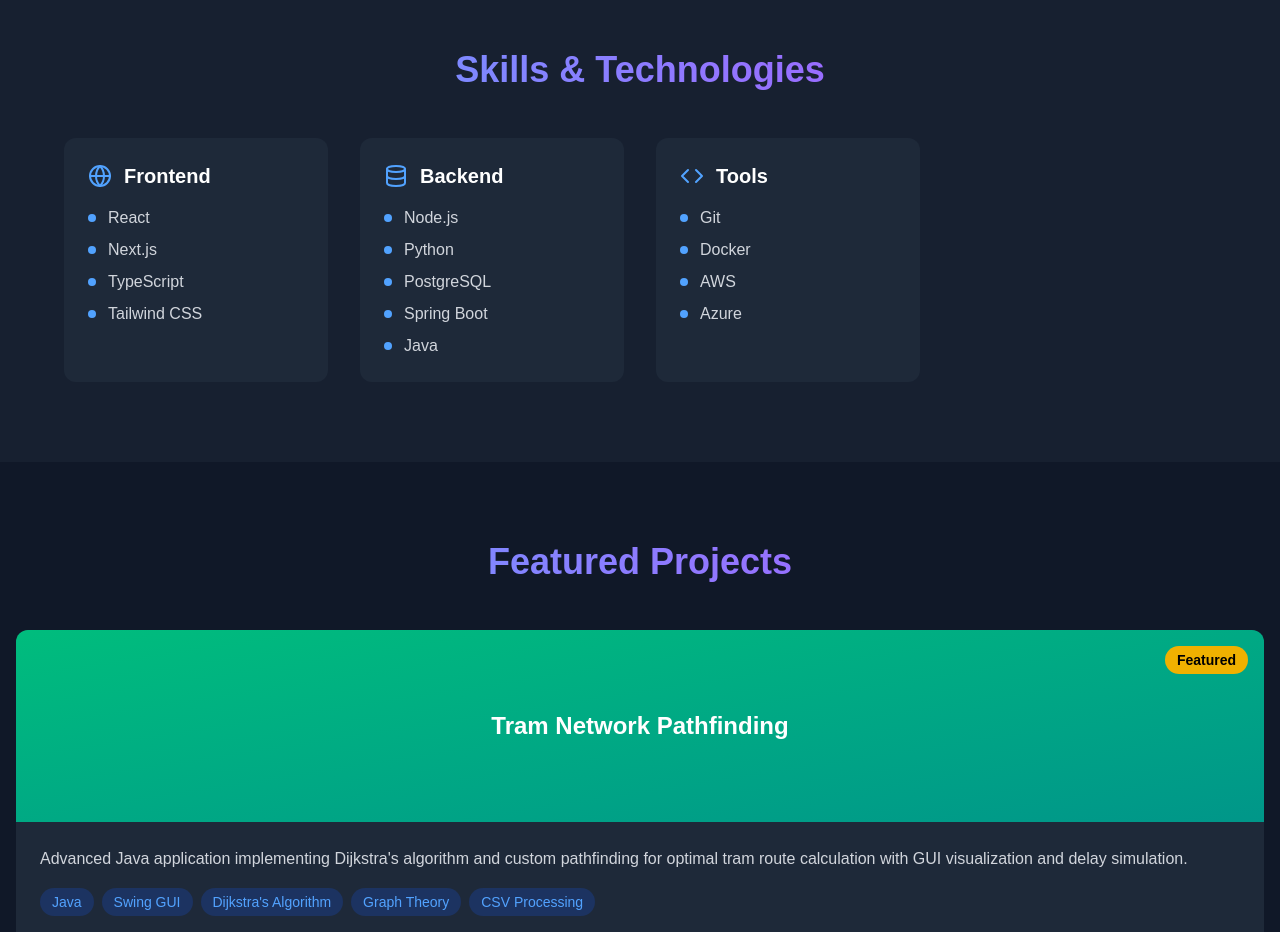
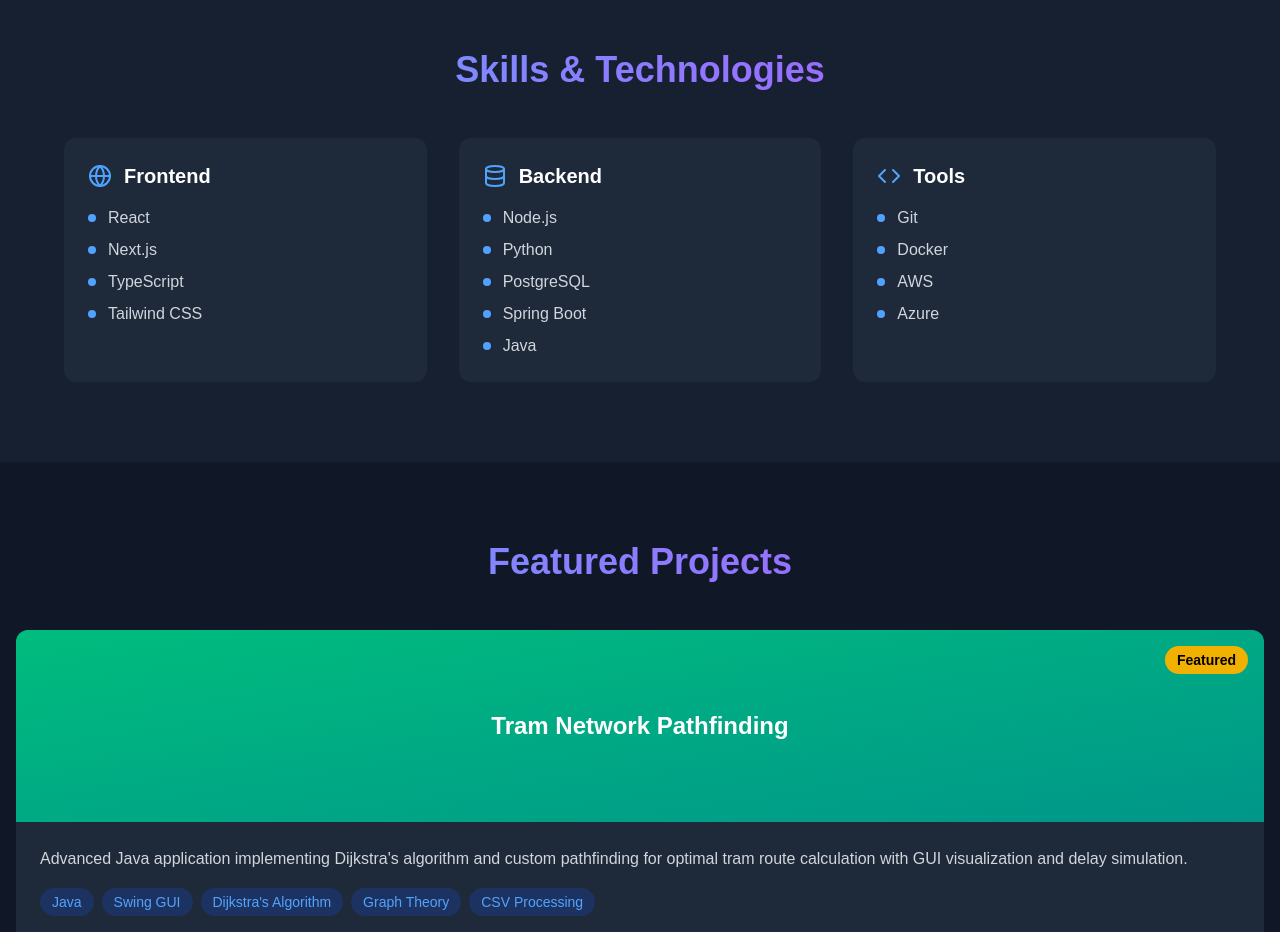
Before and after one commit to Vali-Hameed/Portfolio-Website, a Next.js app: page / in a window 1280 px wide. Shown: the part 1360-2292 px from the top of the page. Built offline with nearby package versions, Linux system fonts and the light colour scheme.

Commit message:
Centred the skills section as a grid of 3

```diff
--- a/src/app/page.js
+++ b/src/app/page.js
@@ -192,7 +192,7 @@
           <h2 className="text-4xl font-bold mb-12 text-center bg-gradient-to-r from-blue-400 to-purple-500 bg-clip-text text-transparent">
             Skills & Technologies
           </h2>
-          <div className="grid md:grid-cols-2 lg:grid-cols-4 gap-8">
+          <div className="grid md:grid-cols-2 lg:grid-cols-3 gap-8">
             {skills.map((skill) => (
               <div key={skill.category} className="bg-gray-800 p-6 rounded-xl hover:bg-gray-750 transition-colors">
                 <div className="flex items-center mb-4">
```
